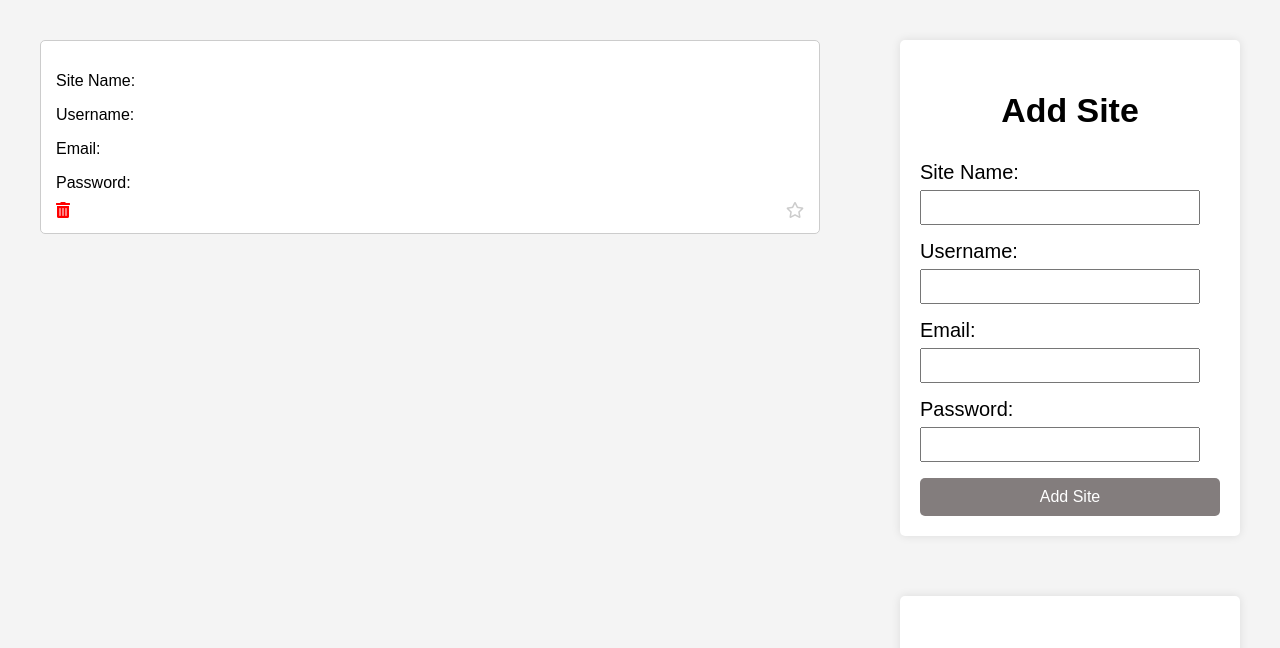
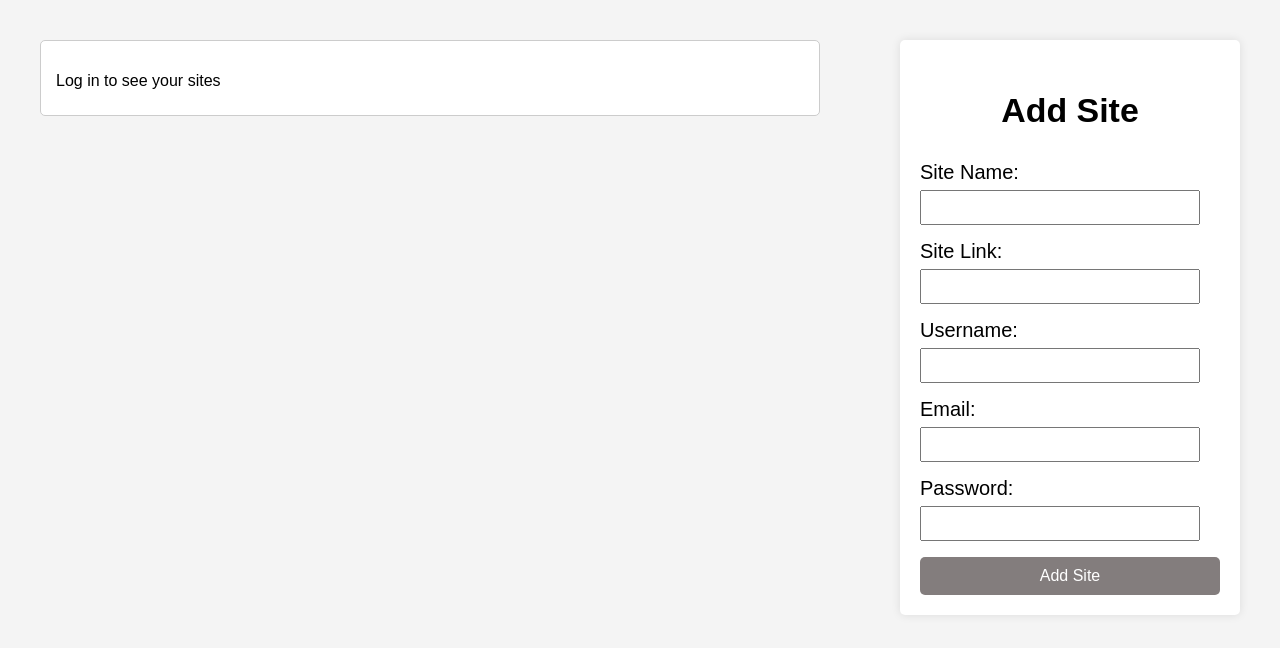
Before and after one commit to KhaledGhonem724/BlackBox, a PHP site: page / in a window 1280 px wide. Shown: the part 80-728 px from the top of the page. Run offline with PHP 8.4, Linux system fonts and the light colour scheme.

Commit message:
welcome back :)

```diff
--- a/includes/addsite.inc.php
+++ b/includes/addsite.inc.php
@@ -5,6 +5,7 @@ if ($_SERVER["REQUEST_METHOD"] == "POST") {
     $siteusername = $_POST["siteusername"];
     $siteemail = $_POST["siteemail"];
     $sitepwd = $_POST["sitepwd"];
+    $sitelink = $_POST["sitelink"];
     try {
         require_once "dbh.inc.php";
         require_once "addsite_model.inc.php";
@@ -30,8 +31,9 @@ if ($_SERVER["REQUEST_METHOD"] == "POST") {
             header("Location: ../index.php");
             die();
         }
-        add_site($pdo, $sitename, $siteusername, $siteemail, $sitepwd);
-
+        add_site($pdo, $sitename, $siteusername, $siteemail, $sitepwd, $sitelink);
+        $_SESSION["user_sites"] = get_sites($pdo, $_SESSION["user_id"]);
+        $_SESSION["user_fav_sites"] = get_fav_sites($pdo, $_SESSION["user_id"]);
         // empty your resources
         $pdo = null;
         $stmt = null;
--- a/includes/addsite_view.inc.php
+++ b/includes/addsite_view.inc.php
@@ -1,12 +1,14 @@
 <?php
 declare(strict_types=1);
+
+
 function check_addsite_errors()
 {
     if (isset($_SESSION['errors_addsite'])) {
         $errors = $_SESSION['errors_addsite'];
         echo "<br>";
         foreach ($errors as $error) {
-            echo '<p style="color: red; font-size: 14px;  margin-right: 10px;" class="form-error">' . $error . "</p>";
+            echo '<p class="form-error">' . $error . "</p>";
         }
         unset($_SESSION['errors_addsite']);
     } else if (isset($_GET['addsite']) && $_GET['addsite'] === "success") {
@@ -14,3 +16,73 @@ function check_addsite_errors()
         echo '<p class="form-success">' . "Site Data Added" . "</p>";
     }
 }
+function display_sites()
+{
+
+    if (!isset($_SESSION["user_sites"])) {
+        echo '<div class="card">
+                <div class="card-body">
+                    <p></p>
+                    <p>Log in to see your sites</p>
+                </div>
+            </div>';
+        return;
+    }
+    if (empty($_SESSION["user_sites"])) {
+        echo '<div class="card">
+                <div class="card-body">
+                    <p>This user doesn\'t have any sites</p>
+                </div>
+            </div>';
+        return;
+    }
+    foreach ($_SESSION["user_sites"] as $site) {
+        echo '<div class="card">
+                <div class="card-body">
+                    <p>Site : <a href="' . $site['sitelink'] . '" target="_blank" rel="noopener noreferrer">' . $site['sitename'] . '</a></p>
+                    <p>Username: ' . $site['siteusername'] . '</p>
+                    <p>Email: ' . $site['siteemail'] . '</p>
+                    <p>Password: ' . $site['sitepwd'] . '</p>
+                    <div class="icon-container">
+                        <i class="fas fa-trash-alt remove-icon"></i>
+                        <i class="far fa-star favorite-icon"></i>
+                    </div>
+                </div>
+            </div>';
+    }
+}
+function display_fav_sites()
+{
+
+    if (!isset($_SESSION["user_fav_sites"])) {
+        echo '<div class="card">
+                <div class="card-body">
+                    <p></p>
+                    <p>Log in to see your sites</p>
+                </div>
+            </div>';
+        return;
+    }
+    if (empty($_SESSION["user_fav_sites"])) {
+        echo '<div class="card">
+                <div class="card-body">
+                    <p>This user doesn\'t have any favorite sites</p>
+                </div>
+            </div>';
+        return;
+    }
+    foreach ($_SESSION["user_fav_sites"] as $site) {
+        echo '<div class="card">
+                <div class="card-body">
+                    <p>Site : <a href="' . $site['sitelink'] . '" target="_blank" rel="noopener noreferrer">' . $site['sitename'] . '</a></p>
+                    <p>Username: ' . $site['siteusername'] . '</p>
+                    <p>Email: ' . $site['siteemail'] . '</p>
+                    <p>Password: ' . $site['sitepwd'] . '</p>
+                    <div class="icon-container">
+                        <i class="fas fa-trash-alt remove-icon"></i>
+                        <i class="far fa-star favorite-icon"></i>
+                    </div>
+                </div>
+            </div>';
+    }
+}
--- a/includes/login.inc.php
+++ b/includes/login.inc.php
@@ -6,6 +6,7 @@ if ($_SERVER["REQUEST_METHOD"] == "POST") {
     try {
         require_once "dbh.inc.php";
         require_once "login_model.inc.php";
+        require_once "addsite_model.inc.php";
         require_once "login_contr.inc.php";
         require_once "config_session.inc.php";
         // ERROR handler
@@ -36,6 +37,8 @@ if ($_SERVER["REQUEST_METHOD"] == "POST") {
         $_SESSION["user_id"] = $result["id"];
         $_SESSION["user_username"] = htmlspecialchars($result["username"]);
         $_SESSION["last_regeneration"] = time();
+        $_SESSION["user_sites"] = get_sites($pdo, $_SESSION["user_id"]);
+        $_SESSION["user_fav_sites"] = get_fav_sites($pdo, $_SESSION["user_id"]);
 
         // empty your resources
         header("Location: ../index.php?login=success");
--- a/index.php
+++ b/index.php
@@ -1,4 +1,3 @@
-
 <?php
 require_once "includes/config_session.inc.php";
 require_once "includes/login_view.inc.php";
@@ -8,16 +7,17 @@ require_once "includes/addsite_view.inc.php";
 
 <!DOCTYPE html>
 <html lang="en">
+
 <head>
     <meta charset="UTF-8" />
     <meta name="viewport" content="width=device-width, initial-scale=1.0" />
     <!-- Link to your external stylesheet -->
     <link rel="stylesheet" href="style.css" />
     <title>Black Box</title>
-    <head>
     <!-- Other meta tags and stylesheets -->
     <link rel="stylesheet" href="https://cdnjs.cloudflare.com/ajax/libs/font-awesome/5.15.4/css/all.min.css">
     <script src="script.js"></script>
+</head>
 
 <body>
     <header>
@@ -30,32 +30,19 @@ require_once "includes/addsite_view.inc.php";
             <ul class="nav-links">
                 <li><a href="Favorite.php">Favorite</a></li>
                 <li><a href="#footer">About us</a></li>
-                <li><a href="login.php"> <?php output_username(); ?></a></li>
+                <li><a href="login.php">
+                        <?php output_username(); ?>
+                    </a></li>
             </ul>
         </nav>
     </header>
-
-
-
     <div class="columns-container">
         <div class="column">
-    <div class="card">
-        <div class="card-body" >
-        <p>Site Name:</p>
-        <p>Username:</p>
-        <p>Email:</p>
-        <p>Password:</p>
-        <div class="icon-container">
-            <i class="fas fa-trash-alt remove-icon"></i>
-            <i class="far fa-star favorite-icon"></i>
+            <?php
+            display_sites();
+            ?>
         </div>
 
-    </div>
-</div>
-
-
-
-    </div>
         <div class="column">
             <section id="main-section" class="main-section">
                 <!-- Container for Site Details Form and Added Data -->
@@ -70,6 +57,8 @@ require_once "includes/addsite_view.inc.php";
                             <form id="addSiteForm" action="includes/addsite.inc.php" method="post">
                                 <label for="siteName">Site Name:</label>
                                 <input type="text" id="siteName" name="sitename" />
+                                <label for="sitelink">Site Link:</label>
+                                <input type="text" id="sitelink" name="sitelink" />
                                 <label for="username">Username:</label>
                                 <input type="text" id="username" name="siteusername" />
                                 <label for="siteEmail">Email:</label>
@@ -117,22 +106,39 @@ require_once "includes/addsite_view.inc.php";
     <footer id="footer">
         <h2>About Us</h2>
         <p>Team Introduction: The Web Development</p>
-    <p>Welcome to the realm of Web Development, where creativity meets expertise to drive success! Our team is a diverse group of talented individuals united by a passion for innovation and a commitment to excellence.</p>
+        <p>Welcome to the realm of Web Development, where creativity meets expertise to drive success! Our team is a
+            diverse group of talented individuals united by a passion for innovation and a commitment to excellence.
+        </p>
 
         <h3>Meet Our Team:</h3>
         <ul>
-        <li class="team-member">Khalid - Visionary Leader and Backend Developer: A leader in both the ICPC community and as a backend developer. Khalid's problem-solving skills and dedication reflect in his Computer Science studies, where he's at the third level.</li>
-        <li class="team-member">Ahmed - Frontend Developer and Community Vice-Leader: Ahmed contributes as a skilled frontend developer and vice-leader in the ICPC community. He excels in problem-solving and is progressing in Computer Science studies at the third level.</li>
-        <li class="team-member">Moustafa - Frontend Developer and ICPC Contributor: Moustafa, a frontend developer and active ICPC team member, demonstrates strong problem-solving skills. His dedication is evident as he progresses to the third level in Computer Science studies.</li>
-        <li class="team-member">Anas - Frontend Developer and ICPC Team Member: Anas, a dedicated frontend developer and ICPC team member, showcases strong problem-solving abilities. His commitment is apparent as he advances in Computer Science studies at the third </li>
-        <li class="team-member">Mohamed - AI Engineer and Computer Science Student: Mohamed specializes in Artificial Intelligence and excels in Computer Science studies, reaching the third level in his educational journey.</li>
+            <li class="team-member">Khalid - Visionary Leader and Backend Developer: A leader in both the ICPC
+                community and as a backend developer. Khalid's problem-solving skills and dedication reflect in his
+                Computer Science studies, where he's at the third level.</li>
+            <li class="team-member">Ahmed - Frontend Developer and Community Vice-Leader: Ahmed contributes as a
+                skilled frontend developer and vice-leader in the ICPC community. He excels in problem-solving and
+                is progressing in Computer Science studies at the third level.</li>
+            <li class="team-member">Moustafa - Frontend Developer and ICPC Contributor: Moustafa, a frontend
+                developer and active ICPC team member, demonstrates strong problem-solving skills. His dedication is
+                evident as he progresses to the third level in Computer Science studies.</li>
+            <li class="team-member">Anas - Frontend Developer and ICPC Team Member: Anas, a dedicated frontend
+                developer and ICPC team member, showcases strong problem-solving abilities. His commitment is
+                apparent as he advances in Computer Science studies at the third </li>
+            <li class="team-member">Mohamed - AI Engineer and Computer Science Student: Mohamed specializes in
+                Artificial Intelligence and excels in Computer Science studies, reaching the third level in his
+                educational journey.</li>
 
         </ul>
 
-    <p><strong>Our Collaborative Spirit:</strong> What sets us apart is our collaborative spirit. We believe in the power of teamwork, where each member's strengths complement the others. Together, we navigate challenges, celebrate victories, and constantly push the boundaries of what's possible.</p>
+        <p><strong>Our Collaborative Spirit:</strong> What sets us apart is our collaborative spirit. We believe in
+            the power of teamwork, where each member's strengths complement the others. Together, we navigate
+            challenges, celebrate victories, and constantly push the boundaries of what's possible.</p>
 
-    <p><strong>Our Mission:</strong> The Web Development is on a mission to redefine success through innovation. We strive not only to meet expectations but to exceed them, leaving a lasting impact on every project we undertake.</p>
+        <p><strong>Our Mission:</strong> The Web Development is on a mission to redefine success through innovation.
+            We strive not only to meet expectations but to exceed them, leaving a lasting impact on every project we
+            undertake.</p>
     </footer>
 
 </body>
+
 </html>
--- a/style.css
+++ b/style.css
@@ -239,3 +239,11 @@ ul {
   width: 850px;
   margin-left: 300px;
 }
+.form-error{
+  color: red;
+  font-size: 16px;
+}
+.form-success{
+  color: green;
+  font-size: 16px;
+}
```
Also changed, not shown: Favorite.php (+39 -34 lines), includes/addsite_model.inc.php (+30 -3 lines), login.php (+35 -16 lines), signup.php (+36 -18 lines). Lines whose indentation alone changed are shown as unchanged.
